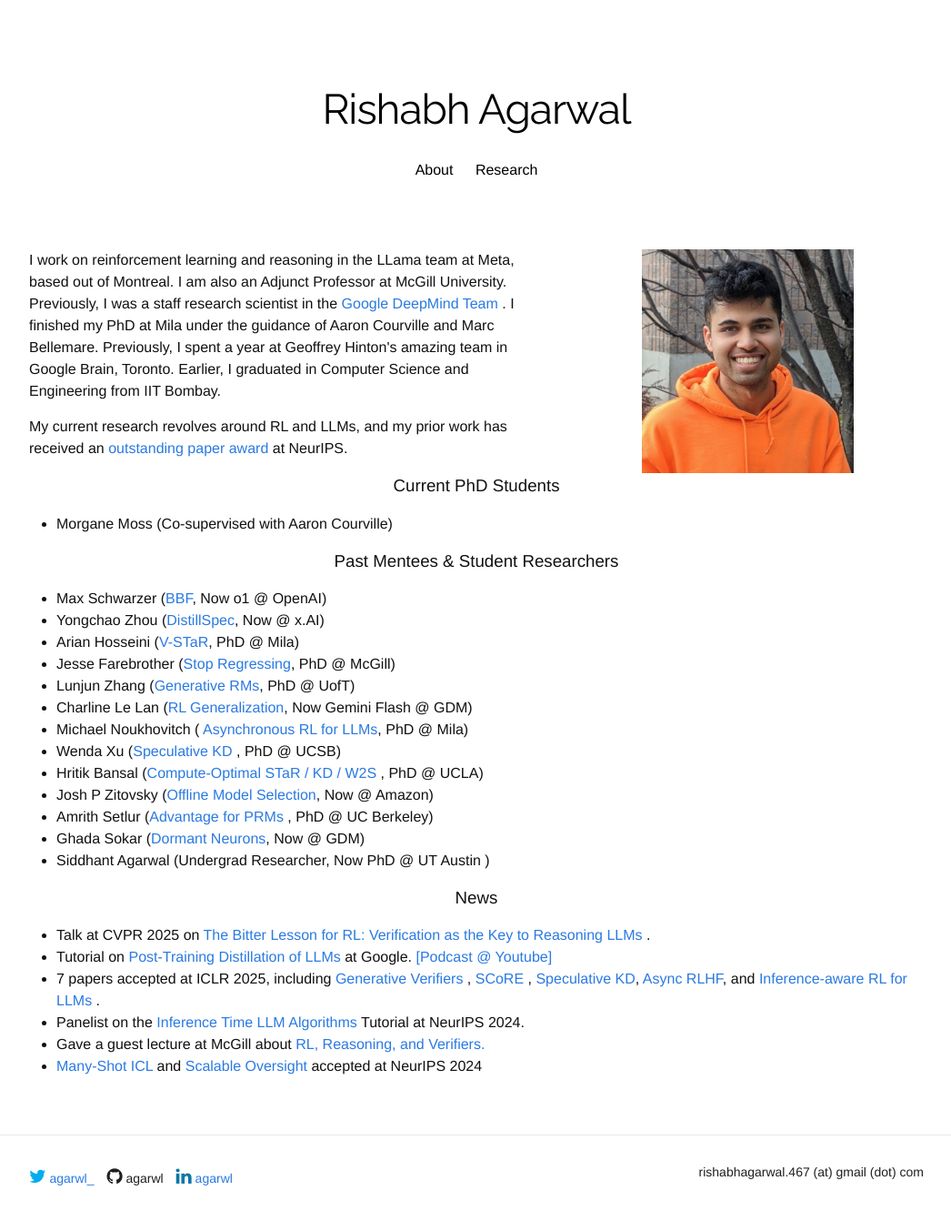
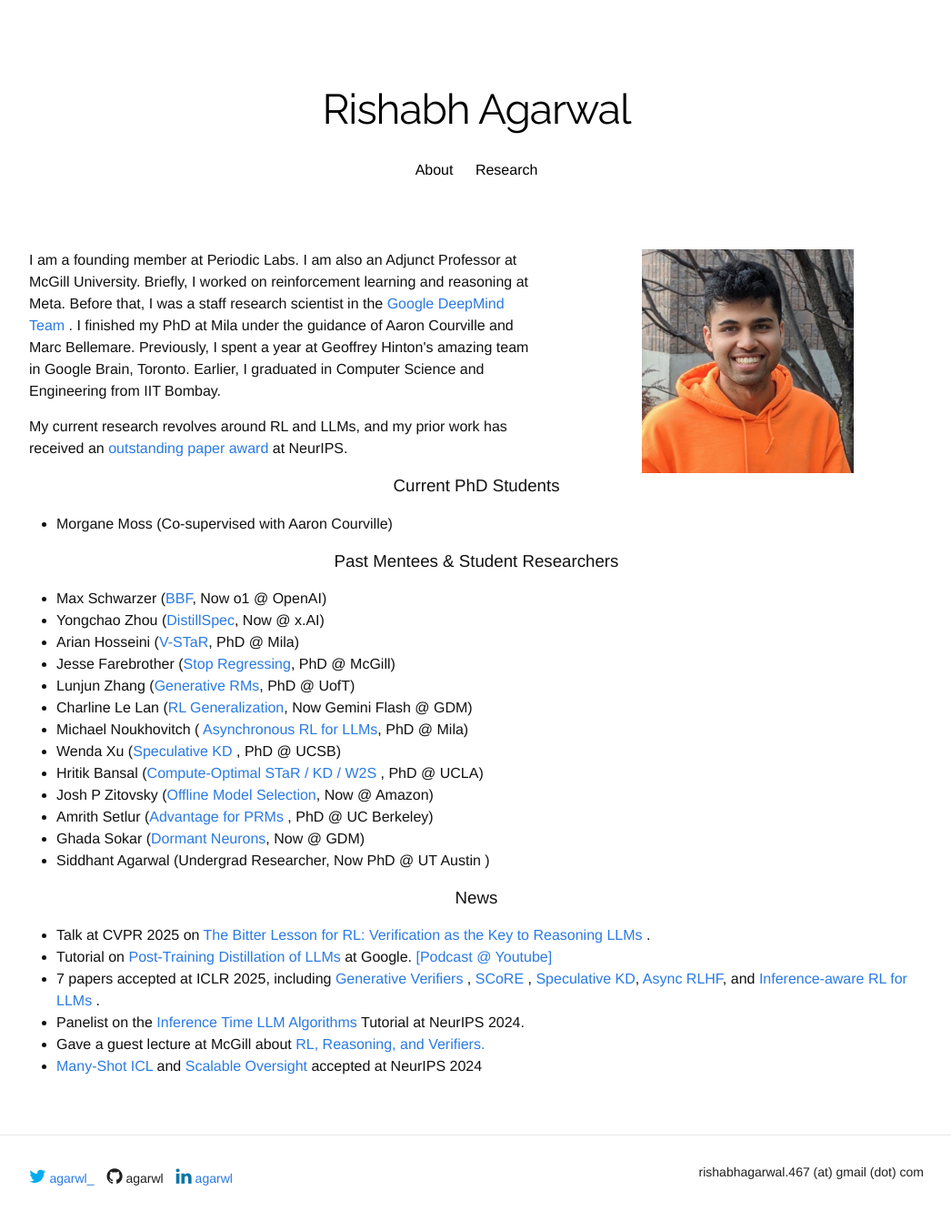
Before and after one commit to agarwl/agarwl.github.io, a Jekyll site: the page built from index.html, in a window 1280 px wide. Shown: the whole page at 91% size, without its empty margins (116-1162 px from the left). Built offline with Jekyll 4.4.1, drawn with Linux system fonts in a browser that asks for light colours; nearby versions of some CDN libraries; some web fonts are replaced; a style sheet for code colours, icons or effects is not loaded.

Commit message:
Update index.html

```diff
--- a/index.html
+++ b/index.html
@@ -7,7 +7,7 @@ title: "Rishabh Agarwal"
 
 <div class="row">
 	<div class="seven columns">
-		<p> I work on reinforcement learning and reasoning in the LLama team at Meta, based out of Montreal. I am also an Adjunct Professor at McGill University. Previously, I was a staff research scientist in the <a href="https://deepmind.google/"> Google DeepMind Team </a>.  I finished my PhD at Mila under the guidance of Aaron Courville and Marc Bellemare.
+		<p> I am a founding member at Periodic Labs. I am also an Adjunct Professor at McGill University. Briefly, I worked on reinforcement learning and reasoning at Meta. Before that, I was a staff research scientist in the <a href="https://deepmind.google/"> Google DeepMind Team </a>.  I finished my PhD at Mila under the guidance of Aaron Courville and Marc Bellemare.
 		Previously, I spent a year at Geoffrey Hinton's amazing team in Google Brain, Toronto. Earlier, I graduated in Computer Science and Engineering from IIT Bombay. </p>
 <!--  		I also had a brief stint at Latent Logic (acquired by <a href="https://waymo.com/">Waymo</a>), a self-driving car startup in Oxford -->
 		<p> My current research revolves around RL and LLMs, and my prior work has received
```
